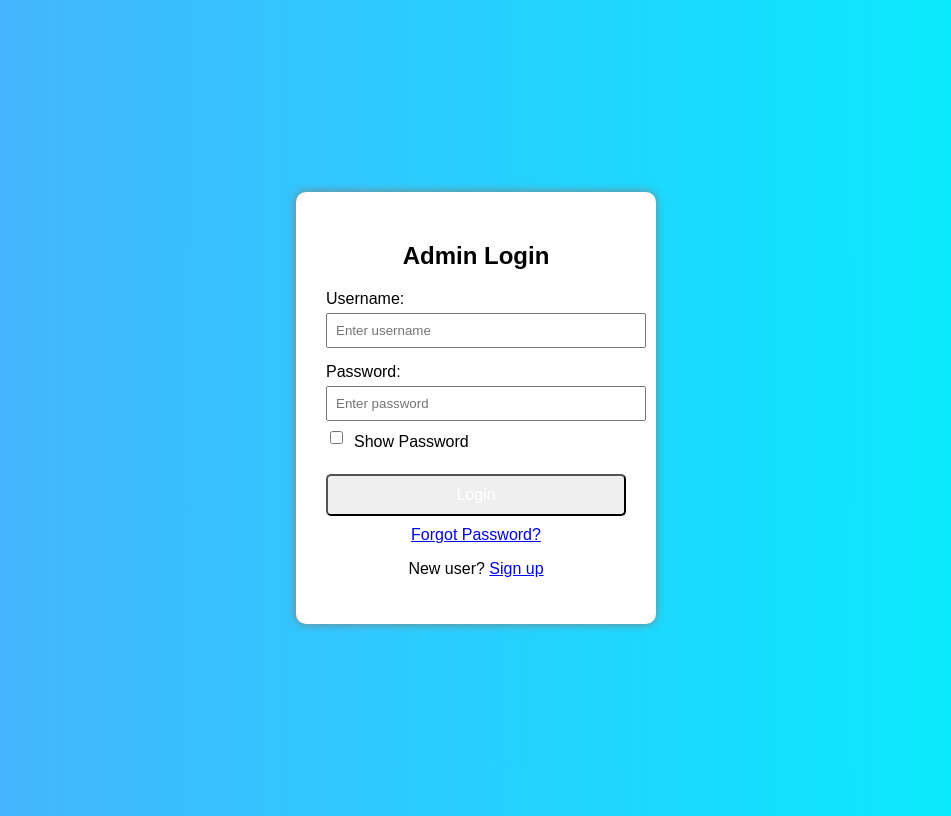
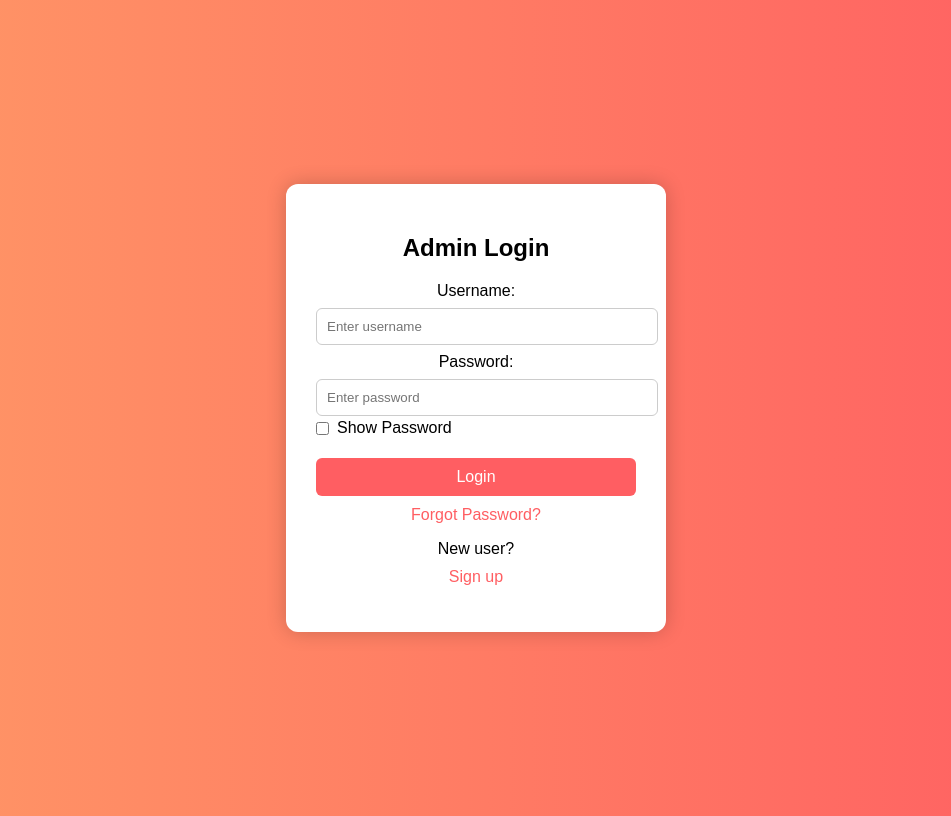
Before and after one commit to satyam18srivastava/employee-management-system, a Flask app: page / in a window 1280 px wide. Shown: the whole page, without its empty margins (164-1115 px from the left). Run offline with Flask 3, Linux system fonts and the light colour scheme.

Commit message:
fix render deploy

```diff
--- a/Templates/login.html
+++ b/Templates/login.html
@@ -2,14 +2,7 @@
 <html>
 <head>
 <title>Employee Management System</title>
-<style>
-body{background: linear-gradient(to right, #4facfe, #00f2fe);font-family: Arial; display: flex; justify-content: center;align-items: center;height: 100vh;}
-.login-box {background: white;padding: 30px;border-radius: 10px;width: 300px; box-shadow: 0px 0px 10px gray;}
-h2 {text-align: center;}
-input {width: 100%;padding: 8px;margin-top: 5px;margin-bottom: 15px;}
- button { width: 100%; padding: 10px;background: #4facfeborder: none;color: white;font-size: 16px;border-radius: 5px; }
-        button:hover {background: #00c6ff;}
- </style>
+    <link rel="stylesheet" href="{{ url_for('static', filename='style.css') }}">
 </head>
 <body>
 <div class="login-box">
--- a/app.py
+++ b/app.py
@@ -14,5 +14,5 @@ def signup():
 def forgot():
     return render_template('forgot.html')
 
-if __name__ == '__main__':
-    app.run(host="0.0.0.0",port=5000)
+if __name__ == "__main__":
+    app.run(debug=True)
--- a/requirements.txt
+++ b/requirements.txt
@@ -1 +1,2 @@
 flask
+gunicorn
--- /dev/null
+++ b/static/style.css
@@ -0,0 +1,51 @@
+body{
+    background: linear-gradient(to right, #ff9966, #ff5e62);
+    font-family: Arial;
+    display: flex;
+    justify-content: center;
+    align-items: center;
+    height: 100vh;
+}
+
+.login-box{
+    background: white;
+    padding: 30px;
+    border-radius: 12px;
+    width: 320px;
+    box-shadow: 0px 0px 20px rgba(0,0,0,0.2);
+    text-align: center;
+}
+
+h2{
+    margin-bottom: 20px;
+}
+
+input{
+    width: 100%;
+    padding: 10px;
+    margin: 8px 0;
+    border: 1px solid #ccc;
+    border-radius: 6px;
+}
+
+button{
+    width: 100%;
+    padding: 10px;
+    background: #ff5e62;
+    border: none;
+    color: white;
+    font-size: 16px;
+    border-radius: 6px;
+    cursor: pointer;
+}
+
+button:hover{
+    background: #e14b4f;
+}
+
+a{
+    display: block;
+    margin-top: 10px;
+    color: #ff5e62;
+    text-decoration: none;
+}
```
Also changed, not shown: 1 other file.
